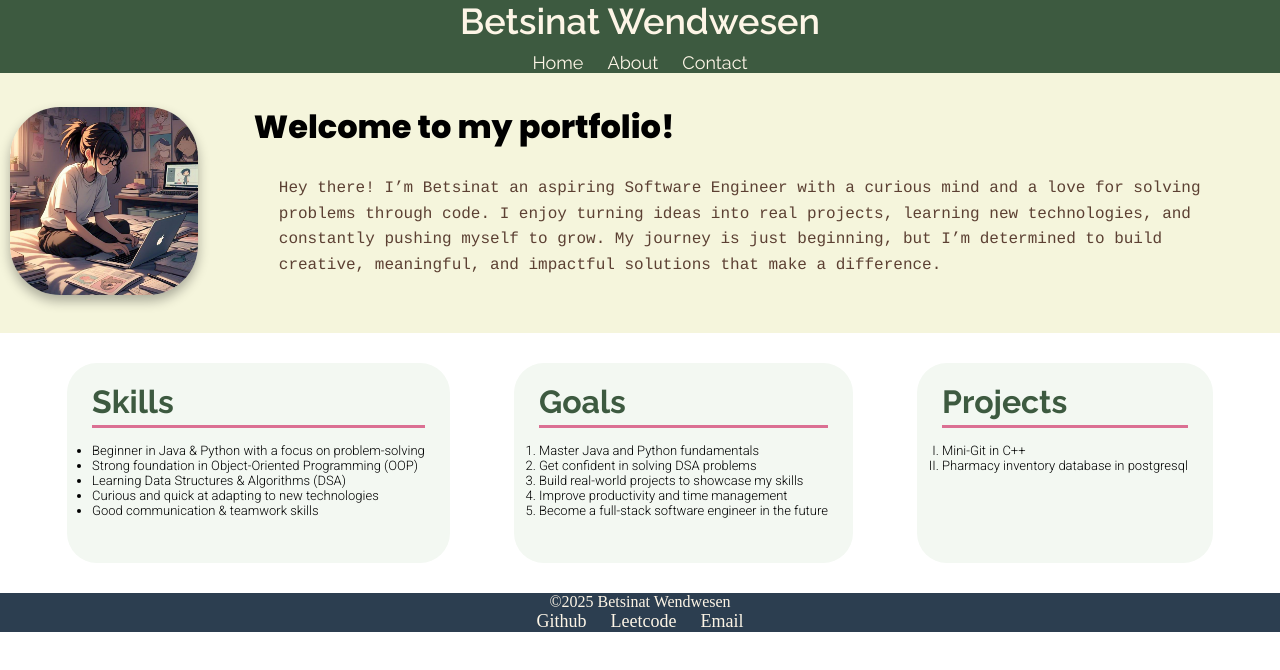
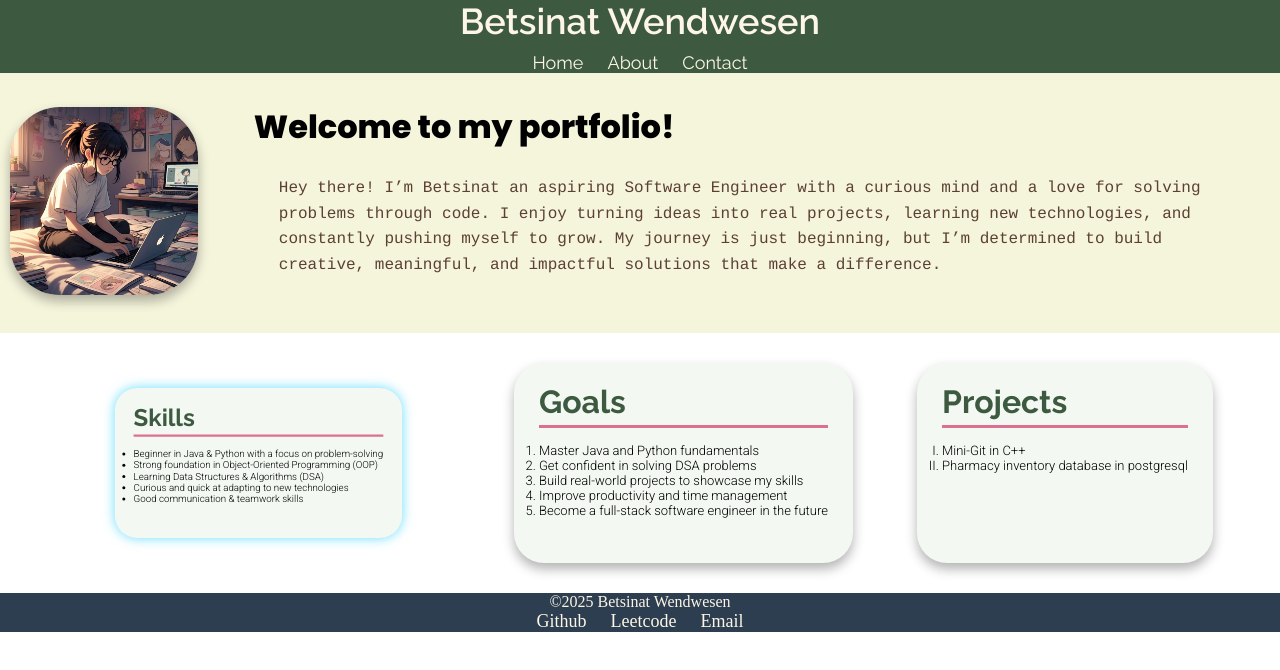
Before and after one commit to Betsinat/Portfolio-project, a plain HTML site: page index.html in a window 1280 px wide. In both pictures the pointer is over the element 258 px from the left and 463 px from the top of the page. Drawn offline with Linux system fonts and the light colour scheme; a web font is replaced by a local one.

Commit message:
adding hover in div boxes

```diff
--- a/style/style.css
+++ b/style/style.css
@@ -109,6 +109,13 @@ font-weight: 500;
      font-family: "Roboto", Courier, monospace;
      font-weight: 300;
      font-size: small;
+     box-shadow: 0 6px 12px rgba(0,0,0,0.3);
+
+}
+.sgp div:hover{
+    transform: scale(0.75);
+    box-shadow: 0 0 15px rgba(0, 200, 255, 0.6);
+    transition: all 0.3s ease;
 }
 footer{
     background-color: #2c3e50;
```
